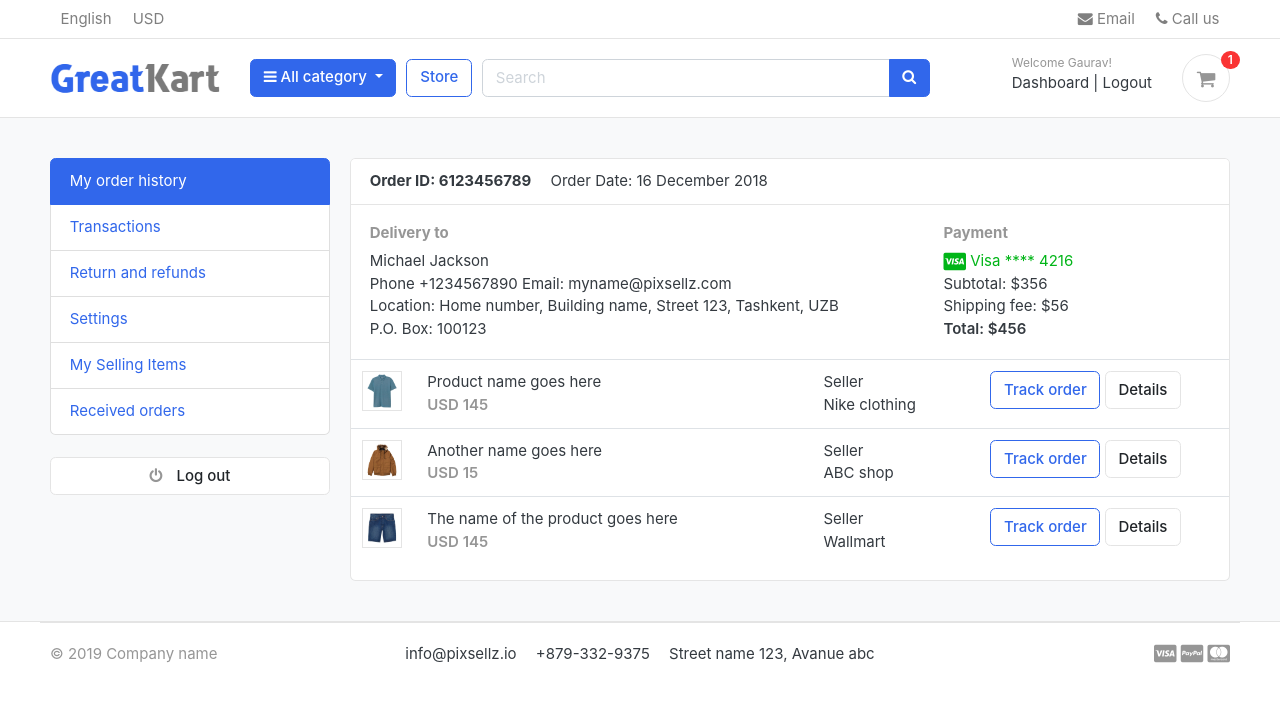
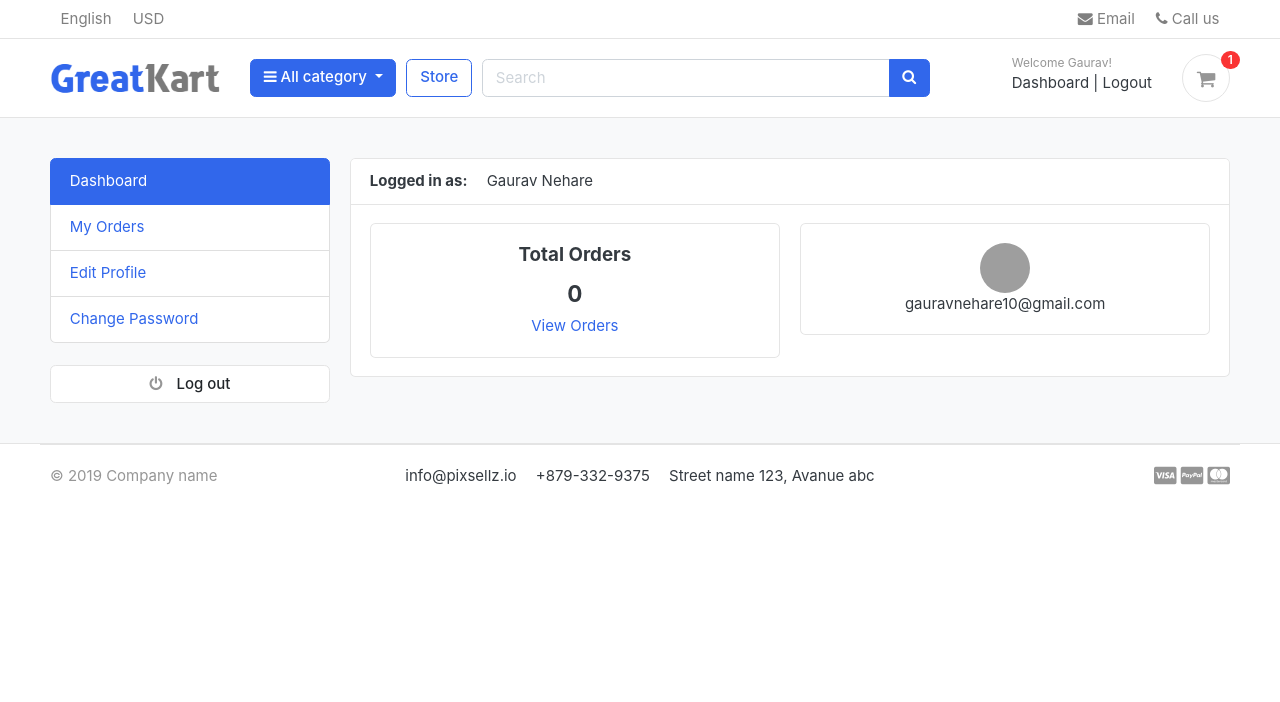
Before and after one commit to gauravnehare10/Ecomm-App, a Django app: page /accounts/ in a window 1280 px wide. Shown: the top 702 px of the page. Run offline with Django 5.2, Linux system fonts and the light colour scheme; a user stored in the database is signed in; data comes from the database, SQL or seed files in the repository; both versions use the stored data as it was after the commit; some libraries are stand-ins or nearby versions; some web fonts are replaced; grey boxes are pictures that could not be loaded.

Commit message:
user profile setup

```diff
--- a/accounts/models.py
+++ b/accounts/models.py
@@ -68,3 +68,19 @@ class Account(AbstractBaseUser):
 
     def full_name(self):
         return f'{self.first_name} {self.last_name}'
+
+
+class UserProfile(models.Model):
+    user = models.OneToOneField(Account, on_delete=models.CASCADE)
+    address_line_1 = models.CharField(blank=True, max_length=100)
+    address_line_2 = models.CharField(blank=True, max_length=100)
+    profile_picture = models.ImageField(blank=True, upload_to='userprofile')
+    city = models.CharField(blank=True, max_length=20)
+    state = models.CharField(blank=True, max_length=20)
+    country = models.CharField(blank=True, max_length=20)
+
+    def __str__(self):
+        return self.user.first_name
+
+    def full_address(self):
+        return f'{self.address_line_1} {self.address_line_2}'
--- a/accounts/urls.py
+++ b/accounts/urls.py
@@ -13,4 +13,7 @@ urlpatterns = [
     path('forgotPassword', views.forgotPassword, name='forgotPassword'),
     path('resetpassword_validate/<uidb64>/<token>', views.resetpassword_validate, name='resetpassword_validate'),
     path('resetPassword/', views.resetPassword, name='resetPassword'),
+    path('my_orders/', views.my_orders, name='my_orders'),
+    path('edit_profile/', views.edit_profile, name='edit_profile'),
+    path('change_password/', views.change_password, name='change_password'),
 ]
--- a/accounts/views.py
+++ b/accounts/views.py
@@ -1,6 +1,7 @@
-from django.shortcuts import render, redirect
-from .forms import RegistrationForm
-from .models import Account
+from django.shortcuts import render, redirect, get_object_or_404
+from .forms import RegistrationForm, UserForm, UserProfileForm
+from .models import Account, UserProfile
+from orders.models import Order
 from django.contrib import messages, auth
 from django.contrib.auth.decorators import login_required
 from carts.models import Cart, CartItem
@@ -31,6 +32,12 @@ def register(request):
             user = Account.objects.create_user(first_name=first_name, last_name=last_name, email=email, username= username, password=password)
             user.phone_number = phone_number
             user.save()
+
+            # Create User Profile
+            profile = UserProfile()
+            profile.user_id = user.id
+            profile.profile_picture = 'default/default-user.png'
+            profile.save()
 
             # USER ACTIVATION
             current_site = get_current_site(request)
@@ -145,7 +152,12 @@ def activate(request, uidb64, token):
 
 @login_required(login_url='login')
 def dashboard(request):
-    return render(request, 'accounts/dashboard.html')
+    orders = Order.objects.order_by('-created_at').filter(user_id=request.user.id, is_ordered=True)
+    orders_count = orders.count()
+    context = {
+        'orders_count': orders_count,
+    }
+    return render(request, 'accounts/dashboard.html', context)
 
 def forgotPassword(request):
     if request.method == "POST":
@@ -204,3 +216,62 @@ def resetPassword(request):
             messages.error(request, "Password doesn't match!")
     else:
         return render(request, 'accounts/resetPassword.html')
+
+@login_required(login_url='login')
+def my_orders(request):
+    orders = Order.objects.filter(user=request.user, is_ordered=True).order_by('-created_at')
+    context = {
+        'orders': orders
+    }
+    return render(request, 'accounts/my_orders.html', context)
+
+@login_required(login_url='login')
+def edit_profile(request):
+    userprofile = get_object_or_404(UserProfile, user=request.user)
+    if request.method == "POST":
+        user_form = UserForm(request.POST, instance=request.user)
+        profile_form = UserProfileForm(request.POST, request.FILES, instance=userprofile)
+        if user_form.is_valid() and profile_form.is_valid():
+            user_form.save()
+            profile_form.save()
+            messages.success(request, 'Your Profile has been updated.')
+            return redirect('edit_profile')
+    else:
+        user_form = UserForm(instance=request.user)
+        profile_form = UserProfileForm(instance=userprofile)
+
+    context = {
+        'user_form': user_form,
+        'profile_form': profile_form,
+        'userprofile': userprofile
+    }
+    return render(request, 'accounts/edit_profile.html', context)
+
+@login_required(login_url='login')
+def change_password(request):
+    if request.method == "POST":
+        current_password = request.POST['current_password']
+        new_password = request.POST['new_password']
+        confirm_password = request.POST['confirm_password']
+
+        user = Account.objects.get(username__exact=request.user.username)
+        if new_password == confirm_password:
+            success = user.check_password(current_password)
+
+            if success:
+                user.set_password(new_password)
+                user.save()
+
+                messages.success(request, "Password changed successfully.")
+                return redirect('change_password')
+            else:
+                messages.error(request, "Please enter valid current password.")
+                return redirect('change_password')
+
+        else:
+            messages.error(request, "Password does not match!")
+            return redirect('change_password')
+
+
+
+    return render(request, 'accounts/change_password.html')
--- a/templates/accounts/dashboard.html
+++ b/templates/accounts/dashboard.html
@@ -8,85 +8,34 @@
 
 <div class="container">
 	<div class="row">
-	<aside class="col-md-3">
-		<!--   SIDEBAR   -->
-		<ul class="list-group">
-			<a class="list-group-item active" href="#"> My order history </a>
-			<a class="list-group-item" href="#"> Transactions </a>
-			<a class="list-group-item" href="#"> Return and refunds </a>
-			<a class="list-group-item" href="#">Settings </a>
-			<a class="list-group-item" href="#"> My Selling Items </a>
-			<a class="list-group-item" href="#"> Received orders </a>
-		</ul>
-		<br>
-		<a class="btn btn-light btn-block" href="{% url "logout" %}"> <i class="fa fa-power-off"></i> <span class="text">Log out</span> </a>
-		<!--   SIDEBAR .//END   -->
-	</aside>
+	{% include "includes/dashboard_sidebar.html" %}
 	<main class="col-md-9">
 		<article class="card">
 		<header class="card-header">
-			<strong class="d-inline-block mr-3">Order ID: 6123456789</strong>
-			<span>Order Date: 16 December 2018</span>
+			<strong class="d-inline-block mr-3">Logged in as:</strong>
+			<span>{{ user.full_name }}</span>
 		</header>
 		<div class="card-body">
 			<div class="row">
-				<div class="col-md-8">
-					<h6 class="text-muted">Delivery to</h6>
-					<p>Michael Jackson <br>
-					Phone +1234567890 Email: myname@pixsellz.com <br>
-			    	Location: Home number, Building name, Street 123,  Tashkent, UZB <br>
-			    	P.O. Box: 100123
-			 		</p>
+				<div class="col-md-6">
+					<div class="card">
+						<div class="card-body" style="text-align: center;">
+							<h5 class="card-title">Total Orders</h5>
+							<h4>{{ orders_count }}</h4>
+							<a href="{% url "my_orders" %}">View Orders</a>
+						</div>
+					</div>
 				</div>
-				<div class="col-md-4">
-					<h6 class="text-muted">Payment</h6>
-					<span class="text-success">
-						<i class="fab fa-lg fa-cc-visa"></i>
-					    Visa  **** 4216
-					</span>
-					<p>Subtotal: $356 <br>
-					 Shipping fee:  $56 <br>
-					 <span class="b">Total:  $456 </span>
-					</p>
+				<div class="col-md-6">
+					<div class="card" style="text-align: center;">
+						<div class="card-body">
+							<img src="https://www.w3schools.com/howto/img_avatar.png" alt="User Profile Picture" width="50" height="50" style="border-radius: 50%">
+							<p class="mb-0">{{ user.email }}</p>
+							<p>{{ user.phone_number }}</p>
+						</div>
+					</div>
 				</div>
-			</div> <!-- row.// -->
-		</div> <!-- card-body .// -->
-		<div class="table-responsive">
-		<table class="table table-hover">
-			<tr>
-				<td width="65">
-					<img src="../images/items/1.jpg" class="img-xs border">
-				</td>
-				<td>
-					<p class="title mb-0">Product name goes here </p>
-					<var class="price text-muted">USD 145</var>
-				</td>
-				<td> Seller <br> Nike clothing </td>
-				<td width="250"> <a href="#" class="btn btn-outline-primary">Track order</a> <a href="#" class="btn btn-light"> Details </a> </td>
-			</tr>
-			<tr>
-				<td>
-					<img src="../images/items/2.jpg" class="img-xs border">
-				</td>
-				<td>
-					<p class="title mb-0">Another name goes here </p>
-					<var class="price text-muted">USD 15</var>
-				</td>
-				<td> Seller <br> ABC shop </td>
-				<td> <a href="#" class="btn btn-outline-primary">Track order</a> <a href="#" class="btn btn-light"> Details </a> </td>
-			</tr>
-			<tr>
-				<td>
-					<img src="../images/items/3.jpg" class="img-xs border">
-				</td>
-				<td>
-					<p class="title mb-0">The name of the product  goes here </p>
-					<var class="price text-muted">USD 145</var>
-				</td>
-				<td> Seller <br> Wallmart </td>
-				<td> <a href="#" class="btn btn-outline-primary">Track order</a> <a href="#" class="btn btn-light"> Details </a> </td>
-			</tr>
-		</table>
+			</div>
 		</div>
 		</article>
 	</main>
--- /dev/null
+++ b/templates/includes/dashboard_sidebar.html
@@ -0,0 +1,12 @@
+<aside class="col-md-3">
+		<!--   SIDEBAR   -->
+		<ul class="list-group">
+			<a class="list-group-item {% if '/accounts/' == request.path %}active{% endif %}" href="{% url "dashboard" %}"> Dashboard </a>
+			<a class="list-group-item {% if '/my_orders/' in request.path %}active{% endif %}" href="{% url "my_orders" %}"> My Orders </a>
+			<a class="list-group-item {% if '/edit_profile/' in request.path %}active{% endif %}" href="{% url "edit_profile" %}"> Edit Profile </a>
+			<a class="list-group-item {% if '/change_password/' in request.path %}active{% endif %}" href="{% url "change_password" %}"> Change Password </a>
+		</ul>
+		<br>
+		<a class="btn btn-light btn-block" href="{% url "logout" %}"> <i class="fa fa-power-off"></i> <span class="text">Log out</span> </a>
+		<!--   SIDEBAR .//END   -->
+</aside>
```
Also changed, not shown: accounts/admin.py (+9 -1 lines), accounts/forms.py (+23 -1 lines), templates/accounts/change_password.html (added, +47 -0 lines), templates/accounts/edit_profile.html (added, +81 -0 lines), templates/accounts/my_orders.html (added, +54 -0 lines), accounts/migrations/0002_userprofile.py (added), db.sqlite3, media/userprofile/IMG20240424164407.jpg (added), media/userprofile/Passport_size_photo_copy.png (added), media/userprofile/Profile_New.jpg (added), media/userprofile/default-user.png (added).
